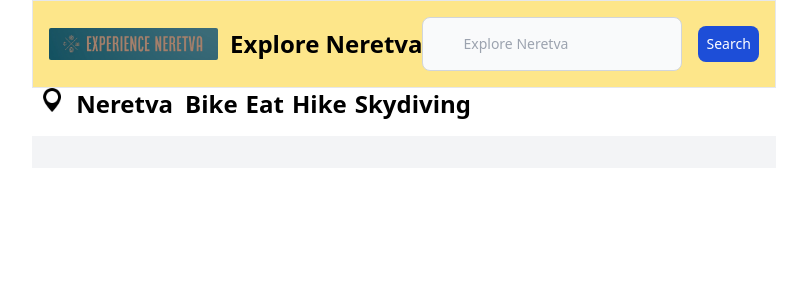
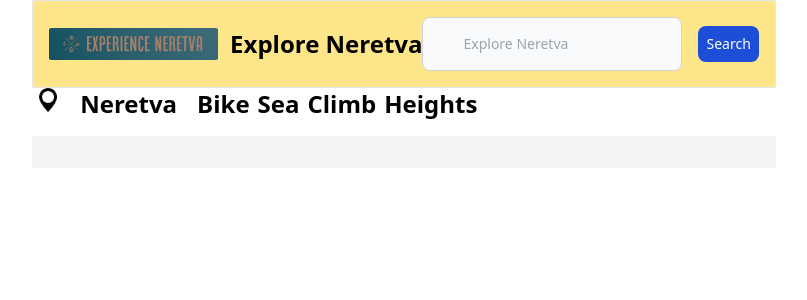
Before and after one commit to nborcic/Visit-Neretva, a SvelteKit app in the folder my-app/: page / in a window 1280 px wide. Shown: the top 300 px of the page, without its empty margins (236-1043 px from the left). Built offline with nearby package versions, Linux system fonts and the light colour scheme.

Commit message:
predefined search button added, smaller style chages

```diff
--- a/my-app/src/lib/sampleData.ts
+++ b/my-app/src/lib/sampleData.ts
@@ -13,7 +13,7 @@
     phoneNumber: "Placeholder for phone number",
   },
   {
-    name: "Surf school",
+    name: "Sea Surf school",
     type: "Activity",
     description: "Place to learn and enjoy surfing.",
     longDescription: "A premier destination for aspiring surfers of all ages. Learn the basics or hone your skills with experienced instructors in a fun and supportive environment.",
@@ -26,7 +26,7 @@
     phoneNumber: "Placeholder for phone number",
   },
   {
-    name: "Rock Climbing Camp",
+    name: "High/Low Skill Rock Climbing Camp",
     type: "Activity",
     description: "Challenging vertical climbs for all skill levels.",
     longDescription: "Engage in the ultimate rock climbing adventure. Our camp offers routes for beginners to advanced climbers, focusing on safety, technique, and fun.",
@@ -39,7 +39,7 @@
     phoneNumber: "Placeholder for phone number",
   },
   {
-    name: "Kayak Adventures",
+    name: "Sea Kayak Adventures",
     type: "Activity",
     description: "Explore rivers and coastlines with guided kayak tours.",
     longDescription: "Discover the beauty of nature through our guided kayak tours. Explore serene rivers, rugged coastlines, and get up close with local wildlife in their natural habitat.",
@@ -78,7 +78,7 @@
     phoneNumber: "Placeholder for phone number",
   },
   {
-    name: "Skydiving Thrill",
+    name: "Skydiving Skyhigh Thrill",
     type: "Activity",
     description: "Skydive with experienced instructors for an adrenaline rush.",
     longDescription: "Take the leap and experience the thrill of skydiving. Our certified instructors will guide you through every step, ensuring a safe and exhilarating jump.",
@@ -91,7 +91,7 @@
     phoneNumber: "Placeholder for phone number",
   },
   {
-    name: "Sailing School",
+    name: "Sea Sailing School",
     type: "Activity",
     description: "Learn to sail in the open sea with certified instructors.",
     longDescription: "Embark on a sailing adventure with our certified sailing school. Learn navigation, boat handling, and safety on the open sea, guided by experienced sailors.",
@@ -117,7 +117,7 @@
     phoneNumber: "+321-654-98704",
   },
   {
-    name: "Scuba Diving Discovery",
+    name: "Sea Scuba Diving Discovery",
     type: "Activity",
     description: "Explore underwater worlds and marine life.",
     longDescription: "Dive into the ocean's depths with our scuba diving discovery program. Explore coral reefs, encounter marine life, and uncover the mysteries of the underwater world.",
--- a/my-app/src/routes/+layout.svelte
+++ b/my-app/src/routes/+layout.svelte
@@ -9,6 +9,15 @@
 
   function handleButtonClick() {
     goto("/search?q=" + inputValue);
+  }
+  function handleButtonClickSea() {
+    goto("/search?q=sea");
+  }
+  function handleButtonClickClimb() {
+    goto("/search?q=climb");
+  }
+  function handleButtonClickHights() {
+    goto("/search?q=high");
   }
 
   import { goto } from "$app/navigation";
@@ -56,7 +65,7 @@
           <button
             data-collapse-toggle="navbar-dropdown"
             type="button"
-            class="inline-flex items-center p-2 w-10 h-10 justify-center text-sm text-gray-500 rounded-lg md:hidden hover:bg-gray-100 focus:outline-none focus:ring-2 focus:ring-gray-200 dark:text-gray-400 dark:hover:bg-gray-700 dark:focus:ring-gray-600"
+            class="inline-flex items-center p-2 w-10 h-10 justify-center text-sm text-gray-500 rounded-lg md:hidden hover:bg-gray-100 focus:outline-none focus:ring-2 focus:ring-gray-200 dark:texSt-gray-400 dark:hover:bg-gray-700 dark:focus:ring-gray-600"
             aria-controls="navbar-dropdown"
             aria-expanded="false"
           >
@@ -64,15 +73,16 @@
         </div>
         <!-- Additional navigation and dropdowns -->
       </div>
-      <div class="flex text-2xl gap-3 px-2">
-        <div>
+      <div class="flex text-2xl gap-5 px-1">
+        <div class="flex ">
+          <div class=""></div>
           <a
             href="https://www.google.com/maps/@43.025144,17.5368241,12.67z/data=!5m2!1e2!1e4?entry=ttu"
             target="_blank"
             ><img
               src="/Spots_images/mapIcon.jpg"
               alt="mapLogo"
-              class=" h-6 w-6"
+              class="h-6 w-6"
             /></a
           >
         </div>
@@ -80,11 +90,11 @@
         <div class="flex">
           <ul class="flex flex-row gap-2 font-semibold">
             <!-- svelte-ignore a11y-invalid-attribute -->
-            <li><a href="#">Bike</a></li>
+            <li><button on:click={handleButtonClick}>Bike</button></li>
 
-            <li>Eat</li>
-            <li>Hike</li>
-            <li>Skydiving</li>
+            <li><button on:click={handleButtonClickSea}>Sea</button></li>
+            <li><button on:click={handleButtonClickClimb}>Climb</li>
+              <li><button on:click={handleButtonClickHights}>Heights</li>
           </ul>
         </div>
       </div>
```
